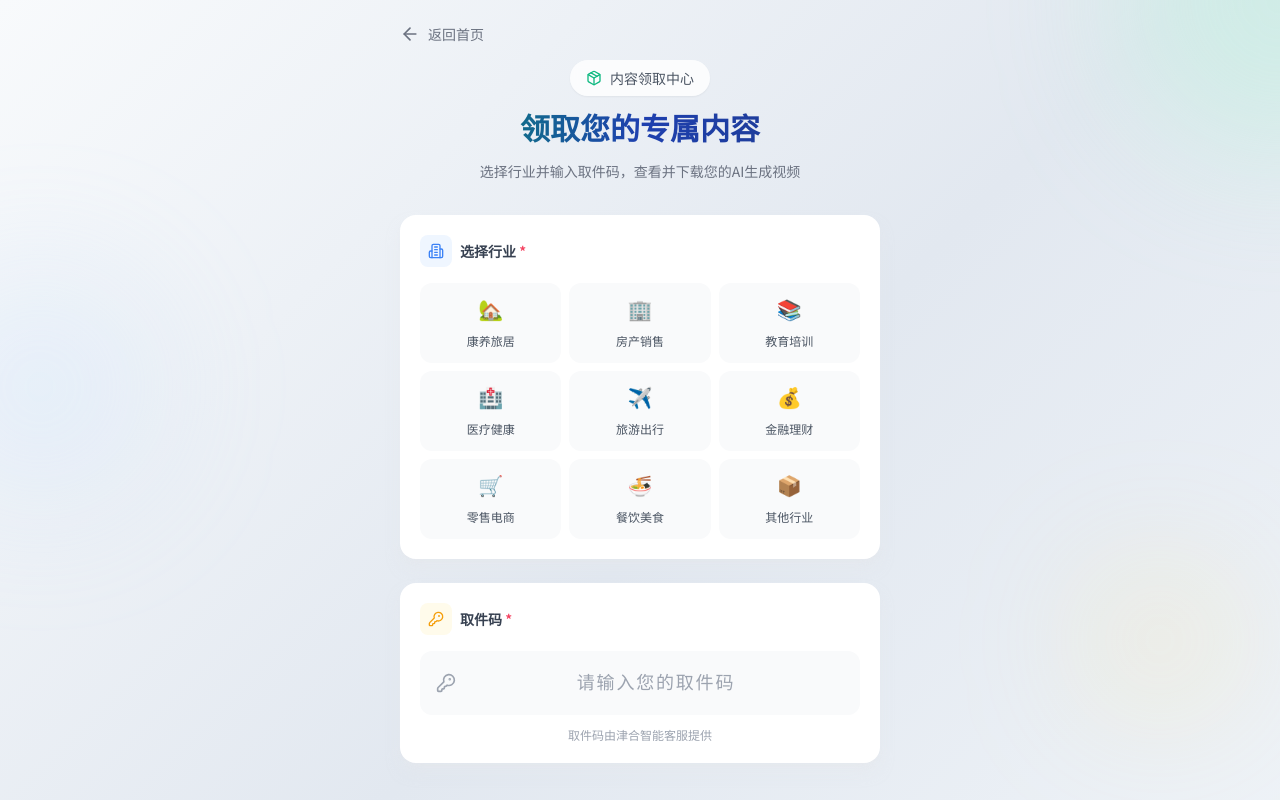
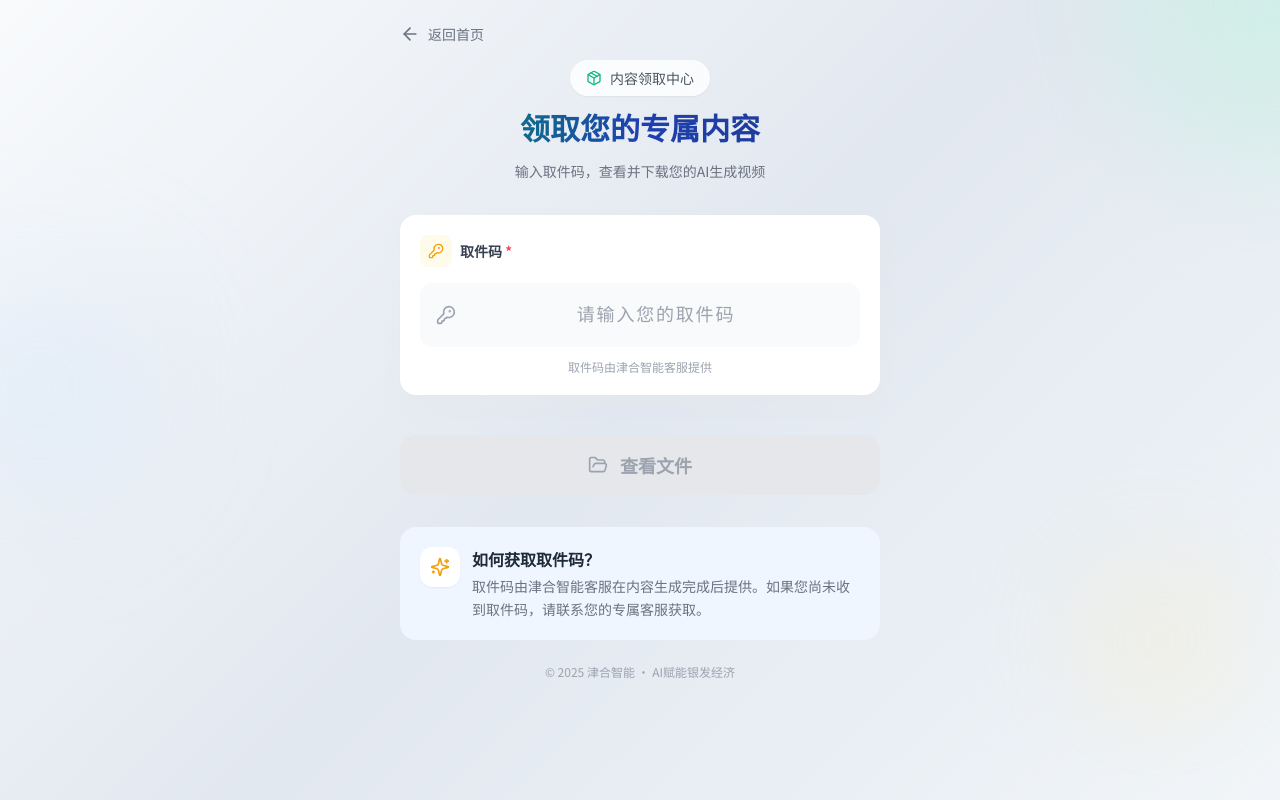
Before and after one commit to pendleyxipazureregi-bit/ai-video-form, a React (Vite) app: page / in a window 1280 px wide. Both pictures are taken after a click on the button "领取内容". Shown: the top 800 px of the page. Built offline with nearby package versions, Linux system fonts and the light colour scheme.

Commit message:
feat: remove industry selection, allow direct pickup code extraction

```diff
--- a/src/PickupPage.jsx
+++ b/src/PickupPage.jsx
@@ -3,7 +3,6 @@ import { motion, AnimatePresence } from 'framer-motion'
 import {
   Package,
   KeyRound,
-  Building2,
   Download,
   CheckCircle2,
   ArrowLeft,
@@ -25,19 +24,6 @@ import {
 // API 端点
 const DOWNLOAD_API = '/api/get-download-url'
 
-// 行业列表 - id 直接使用中文名称，匹配腾讯云 COS 目录结构
-const industries = [
-  { id: '康养旅居', name: '康养旅居', icon: '🏡' },
-  { id: '房产销售', name: '房产销售', icon: '🏢' },
-  { id: '教育培训', name: '教育培训', icon: '📚' },
-  { id: '医疗健康', name: '医疗健康', icon: '🏥' },
-  { id: '旅游出行', name: '旅游出行', icon: '✈️' },
-  { id: '金融理财', name: '金融理财', icon: '💰' },
-  { id: '零售电商', name: '零售电商', icon: '🛒' },
-  { id: '餐饮美食', name: '餐饮美食', icon: '🍜' },
-  { id: '其他行业', name: '其他行业', icon: '📦' }
-]
-
 // 从完整路径中提取账号名（取件码后的下一级目录）
 function extractAccountName(key, pickupCode) {
   // 路径格式: 行业/取件码/账号名/文件名.mp4
@@ -54,7 +40,6 @@ function extractAccountName(key, pickupCode) {
 }
 
 function PickupPage({ onBack }) {
-  const [selectedIndustry, setSelectedIndustry] = useState(null)
   const [pickupCode, setPickupCode] = useState('')
   const [isLoading, setIsLoading] = useState(false)
   const [error, setError] = useState(null)
@@ -132,11 +117,6 @@ function PickupPage({ onBack }) {
     e.preventDefault()
 
     // 验证
-    if (!selectedIndustry) {
-      setError('请选择您的行业')
-      return
-    }
-
     if (!pickupCode.trim()) {
       setError('请输入取件码')
       return
@@ -152,8 +132,7 @@ function PickupPage({ onBack }) {
           'Content-Type': 'application/json'
         },
         body: JSON.stringify({
-          pickupCode: pickupCode.trim(),
-          industry: selectedIndustry
+          pickupCode: pickupCode.trim()
         })
       })
 
@@ -232,7 +211,6 @@ function PickupPage({ onBack }) {
     setFolderData(null)
     setError(null)
     setPickupCode('')
-    setSelectedIndustry(null)
     setExpandedAccounts({})
   }
 
@@ -521,52 +499,13 @@ function PickupPage({ onBack }) {
               领取您的专属内容
             </h1>
             <p className="text-gray-500 text-sm leading-relaxed">
-              选择行业并输入取件码，查看并下载您的AI生成视频
+              输入取件码，查看并下载您的AI生成视频
             </p>
           </div>
         </motion.header>
 
         {/* Form */}
         <form onSubmit={handleSubmit} className="space-y-6">
-
-          {/* Industry Selection */}
-          <motion.section
-            initial={{ y: 20, opacity: 0 }}
-            animate={{ y: 0, opacity: 1 }}
-            transition={{ delay: 0.1 }}
-            className="bg-white rounded-2xl p-5 shadow-lg shadow-gray-200/50"
-          >
-            <div className="flex items-center gap-2 mb-4">
-              <div className="w-8 h-8 rounded-lg bg-primary-50 flex items-center justify-center">
-                <Building2 className="w-4 h-4 text-primary-500" />
-              </div>
-              <label className="text-sm font-semibold text-gray-700">
-                选择行业 <span className="text-rose-500">*</span>
-              </label>
-            </div>
-
-            <div className="grid grid-cols-3 gap-2">
-              {industries.map((industry) => (
-                <motion.button
-                  key={industry.id}
-                  type="button"
-                  whileTap={{ scale: 0.95 }}
-                  onClick={() => {
-                    setSelectedIndustry(industry.id)
-                    setError(null)
-                  }}
-                  className={`p-3 rounded-xl text-center transition-all duration-300 ${
-                    selectedIndustry === industry.id
-                      ? 'bg-gradient-to-r from-primary-600 to-primary-700 text-white shadow-lg shadow-primary-500/30'
-                      : 'bg-gray-50 text-gray-600 hover:bg-gray-100'
-                  }`}
-                >
-                  <span className="text-xl mb-1 block">{industry.icon}</span>
-                  <span className="text-xs font-medium">{industry.name}</span>
-                </motion.button>
-              ))}
-            </div>
-          </motion.section>
 
           {/* Pickup Code Input */}
           <motion.section
@@ -628,10 +567,10 @@ function PickupPage({ onBack }) {
           >
             <motion.button
               type="submit"
-              disabled={isLoading || !selectedIndustry || !pickupCode.trim()}
+              disabled={isLoading || !pickupCode.trim()}
               whileTap={{ scale: 0.98 }}
               className={`w-full py-4 rounded-2xl font-semibold text-lg flex items-center justify-center gap-3 transition-all duration-300 ${
-                selectedIndustry && pickupCode.trim() && !isLoading
+                pickupCode.trim() && !isLoading
                   ? 'bg-gradient-to-r from-emerald-500 via-emerald-600 to-emerald-500 text-white shadow-xl shadow-emerald-500/30 hover:shadow-2xl hover:shadow-emerald-500/40'
                   : 'bg-gray-200 text-gray-400 cursor-not-allowed'
               }`}
--- a/vite.config.js
+++ b/vite.config.js
@@ -66,7 +66,7 @@ function mockApiPlugin() {
           req.on('data', chunk => { body += chunk })
           req.on('end', () => {
             try {
-              const { pickupCode, industry } = JSON.parse(body)
+              const { pickupCode } = JSON.parse(body)
 
               res.setHeader('Content-Type', 'application/json')
 
@@ -79,21 +79,18 @@ function mockApiPlugin() {
                 return
               }
 
-              if (!industry) {
-                res.statusCode = 400
-                res.end(JSON.stringify({
-                  success: false,
-                  message: '请选择行业'
-                }))
-                return
+              const normalizedCode = pickupCode.toString().trim()
+
+              // 遍历所有行业查找取件码
+              let files = null
+              let matchedIndustry = null
+              for (const [industryName, codes] of Object.entries(MOCK_FILES)) {
+                if (codes[normalizedCode]) {
+                  files = codes[normalizedCode]
+                  matchedIndustry = industryName
+                  break
+                }
               }
-
-              const normalizedCode = pickupCode.toString().trim()
-              const industryName = INDUSTRY_MAP[industry] || industry
-
-              // 查找模拟数据
-              const industryFiles = MOCK_FILES[industryName]
-              const files = industryFiles ? industryFiles[normalizedCode] : null
 
               if (!files || files.length === 0) {
                 res.statusCode = 404
@@ -116,7 +113,7 @@ function mockApiPlugin() {
               res.end(JSON.stringify({
                 success: true,
                 folderName: normalizedCode,
-                industry: industryName,
+                industry: matchedIndustry,
                 fileCount: filesWithUrls.length,
                 files: filesWithUrls
               }))
```
Also changed, not shown: api/get-download-url.js (+25 -12 lines), api/pickup.js (+3 -11 lines).
